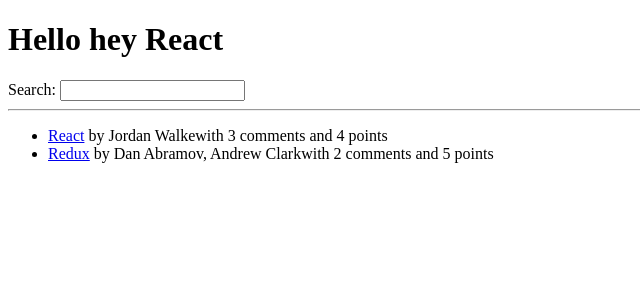
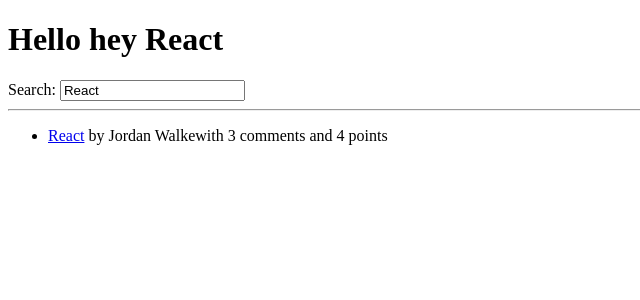
Before and after one commit to CrateME-UL/INV-Frontend, a React (Vite) app in the folder inventaire/: page / in a window 1280 px wide. Shown: the top 300 px of the page, without its empty margins (0-640 px from the left). Built offline with nearby package versions, Linux system fonts and the light colour scheme.

Commit message:
INV-43: controlled component refactor

```diff
--- a/inventaire/src/App.tsx
+++ b/inventaire/src/App.tsx
@@ -25,7 +25,7 @@
     },
   ];
 
-  const [searchTerm, setSearchTerm] = React.useState('');
+  const [searchTerm, setSearchTerm] = React.useState('React');
 
   const handleSearch = (
     event: React.ChangeEvent<HTMLInputElement>
@@ -42,7 +42,7 @@
       <h1>
         Hello {welcome.greeting} {welcome.title}
       </h1>
-      <Search onSearch={handleSearch} />
+      <Search search={searchTerm} onSearch={handleSearch} />
       <hr />
       <List list={searchedStories} />
     </div>
@@ -50,6 +50,7 @@
 };
 
 type SearchProps = {
+  search: string;
   onSearch: (event: React.ChangeEvent<HTMLInputElement>) => void;
 };
 
@@ -57,7 +58,12 @@
   return (
     <div>
       <label htmlFor="search">Search: </label>
-      <input id="search" type="text" onChange={props.onSearch} />
+      <input
+        id="search"
+        type="text"
+        value={props.search}
+        onChange={props.onSearch}
+      />
     </div>
   );
 };
```
